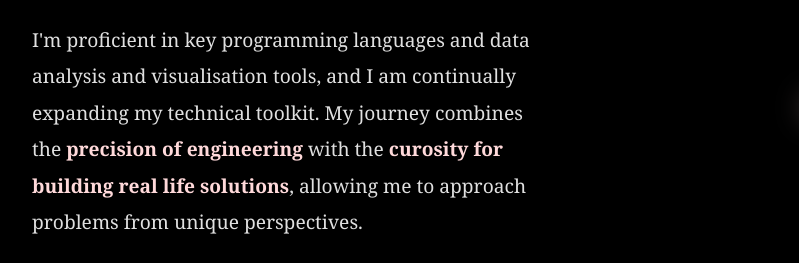
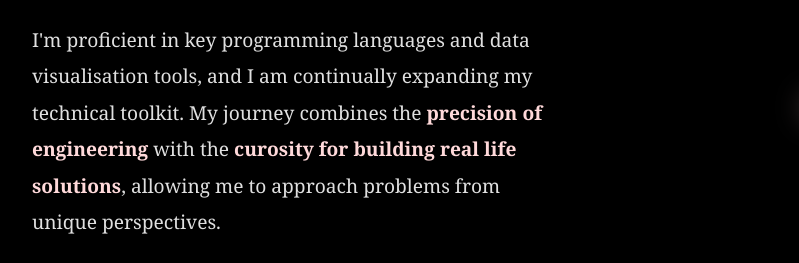
Before and after one commit to anannyyaaa/Myportfolio, a plain HTML site: page index.html in a window 1280 px wide. Shown: the part 1308-1571 px from the top of the page, 58-857 px from the left. Drawn offline with Linux system fonts and the light colour scheme.

Commit message:
Update index.html

```diff
--- a/index.html
+++ b/index.html
@@ -50,7 +50,7 @@
             <div class="about-text">
                 <p>I am a <span class="highlight">third-year Mechanical Engineering student</span> with a strong passion for technology and software development. While my academic background has equipped me with analytical thinking and problem-solving skills, I have independently pursued data analysis through hands-on projects, online courses, and personal exploration.</p>
 
-                <p>I'm proficient in key programming languages and data analysis and visualisation tools, and I am continually expanding my technical toolkit. My journey combines the <span class="highlight">precision of engineering</span> with the <span class="highlight">curosity for building real life solutions</span>, allowing me to approach problems from unique perspectives.</p>
+                <p>I'm proficient in key programming languages and data visualisation tools, and I am continually expanding my technical toolkit. My journey combines the <span class="highlight">precision of engineering</span> with the <span class="highlight">curosity for building real life solutions</span>, allowing me to approach problems from unique perspectives.</p>
 
                 <p>I'm now seeking an opportunity to apply my growing skills in a professional environment, contribute to impactful solutions, and grow as an analyst alongside experienced teams. I thrive on building <span class="highlight">user- friendly, functional digital experiences</span> that make a difference.</p>
             </div>
```
